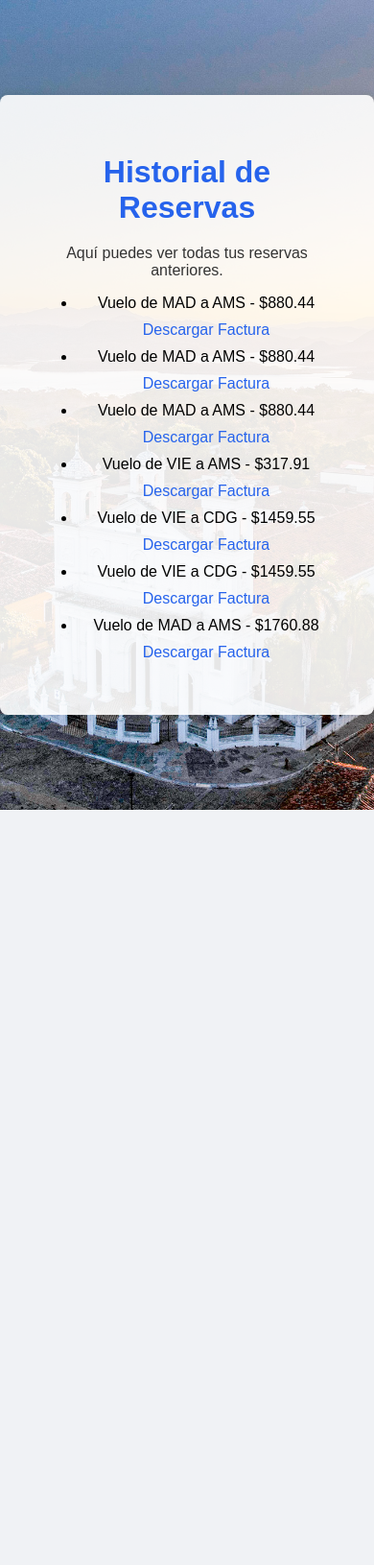
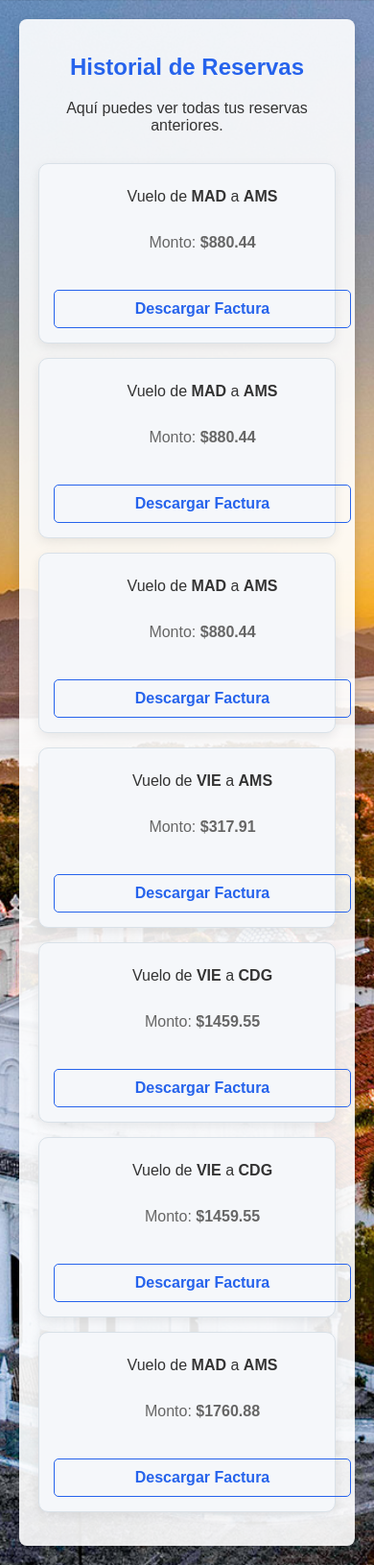
Before and after one commit to JereMaya22/EuroTrip, a Django app: page /historial/ in a window 390 px wide. Shown: the whole page at 96% size. Before the commit the page ends 844 px from the top, so only its background shows below. Run offline with Django 5.2, Linux system fonts and the light colour scheme; data comes from the database, SQL or seed files in the repository; both versions use the stored data as it was after the commit.

Commit message:
funcionatodoverga

```diff
--- a/EuroTrip/flights/Templates/Historial.html
+++ b/EuroTrip/flights/Templates/Historial.html
@@ -11,11 +11,16 @@
     <div class="container">
         <h1>Historial de Reservas</h1>
         <p>Aquí puedes ver todas tus reservas anteriores.</p>
-        <ul>
+        <ul class="historial-list">
             {% for pago in pagos %}
                 <li>
-                    Vuelo de {{ pago.origen }} a {{ pago.destino }} - ${{ pago.monto }}
-                    <a href="{% url 'recibo_pdf' pago.id %}">Descargar Factura</a>
+                    <div class="historial-item">
+                        <div class="info">
+                            <p class="details">Vuelo de <strong>{{ pago.origen }}</strong> a <strong>{{ pago.destino }}</strong></p>
+                            <p class="amount">Monto: <strong>${{ pago.monto }}</strong></p>
+                        </div>
+                        <a href="{% url 'recivo' pago.id %}" class="download-link">Descargar Factura</a>
+                    </div>
                 </li>
             {% endfor %}
         </ul>
--- a/EuroTrip/flights/urls.py
+++ b/EuroTrip/flights/urls.py
@@ -16,6 +16,6 @@ urlpatterns = [
     path('historial/', views.Historial,name='historial'),
     path("create-payment/", views.create_payment, name="create_payment"),
     path('payment/execute/', views.execute_payment, name='execute_payment'),
-    path('recivo/<int:pago_id>/', views.Recivo, name='recivo'),
-    path('recibo/<int:pago_id>/', views.resivoPDF, name='recibo_pdf'),
+    path('recivo/', views.Recivo, name='recivo'),
+    path('recivo/<int:pago_id>/', views.PDFRecibo.as_view(), name='recivo'),
 ]
--- a/EuroTrip/flights/views.py
+++ b/EuroTrip/flights/views.py
@@ -225,7 +225,7 @@ def search_flights(request):
 
         # Aquí puedes hacer la llamada a la API de Amadeus
         amadeus_api_url = 'https://test.api.amadeus.com/v2/shopping/flight-offers'
-        amadeus_api_key = 'I35Ap8nTQDyXGqAHB8EAKlcKALB7'  # Reemplaza con tu nuevo token de acceso
+        amadeus_api_key = 'EkIZsEnfgC4lEfi9VhZ1eNK7taKp'  # Reemplaza con tu nuevo token de acceso
 
         params = {
             'originLocationCode': origen_code,
@@ -270,8 +270,8 @@ def create_payment(request):
             "intent": "sale",
             "payer":{"payment_method":"paypal"},
             "redirect_urls":{
-                "return_url": "http://127.0.0.1:8000/payment/execute",
-                "cancel_url": "http://127.0.0.1:8000/payment/cancel",
+                "return_url": "http://127.0.0.1:8001/payment/execute",
+                "cancel_url": "http://127.0.0.1:8001/payment/cancel",
             },
             "transactions": [{
                 "amount":{
@@ -316,35 +316,34 @@ def Recivo(request):
 
         return JsonResponse({"success": True})
 
-def resivoPDF(request):
-    class PDFRecibo(View):
-            def get(self, request, *args, **kwargs):
-                # Obtén el pago correspondiente a través de parámetros de la URL o alguna otra forma
-                pago_id = kwargs.get('pago_id')
-                pago = Pago.objects.get(id=pago_id)
 
-                # Renderiza el HTML para el PDF
-                context = {
-                    'origen': pago.origen,
-                    'destino': pago.destino,
-                    'monto': pago.monto,
-                    'fecha_salida': pago.fecha_salida,
-                    'fecha_llegada': pago.fecha_llegada,
-                }
-                html = render_to_string('recibo.html', context)
+class PDFRecibo(View):
+    def get(self, request, *args, **kwargs):
+        # Obtén el pago correspondiente a través de parámetros de la URL o alguna otra forma
+        pago_id = kwargs.get('pago_id')
+        pago = Pago.objects.get(id=pago_id)
 
-                # Genera el PDF
-                response = HttpResponse(content_type='application/pdf')
-                response['Content-Disposition'] = f'attachment; filename="recibo_{pago_id}.pdf"'
+        # Renderiza el HTML para el PDF
+        context = {
+            'origen': pago.origen,
+            'destino': pago.destino,
+            'monto': pago.monto,
+            'fecha_salida': pago.fecha_salida,
+            'fecha_llegada': pago.fecha_llegada,
+        }
+        html = render_to_string('recibo.html', context)
 
-                # Crea el PDF a partir del HTML
-                pisa_status = pisa.CreatePDF(html, dest=response)
+        # Genera el PDF
+        response = HttpResponse(content_type='application/pdf')
+        response['Content-Disposition'] = f'attachment; filename="recibo_{pago_id}.pdf"'
 
-                if pisa_status.err:
-                    return HttpResponse('Error generando PDF')
+        # Crea el PDF a partir del HTML
+        pisa_status = pisa.CreatePDF(html, dest=response)
 
-                return response
-    return redirect('recivo')
+        if pisa_status.err:
+            return HttpResponse('Error generando PDF')
+
+        return response
 
 
 def execute_payment(request):
--- a/EuroTrip/static/styles/stylesHistorial.css
+++ b/EuroTrip/static/styles/stylesHistorial.css
@@ -9,7 +9,7 @@ body {
     display: flex;
     justify-content: center;
     align-items: center;
-    height: 100vh;
+    min-height: 100vh;
 }
 
 /* Estilo del contenedor */
@@ -17,50 +17,111 @@ body {
     background-color: rgba(255, 255, 255, 0.9); /* Fondo semitransparente */
     padding: 40px;
     border-radius: 8px;
-    box-shadow: 0 0 10px rgba(0, 0, 0, 0.1);
+    box-shadow: 0 4px 12px rgba(0, 0, 0, 0.15);
     max-width: 800px;
-    width: 100%;
+    width: 90%;
     text-align: center;
+    margin: 20px;
 }
 
 /* Estilo del encabezado */
 h1 {
     margin-bottom: 20px;
     color: #2663ec;
+    font-size: 1.8em;
 }
 
-/* Estilo de los párrafos */
+/* Estilo del párrafo de descripción */
 p {
-    margin: 10px 0;
+    margin: 10px 0 30px 0;
     font-size: 16px;
     color: #333;
 }
 
-/* Estilo del botón */
-button {
-    background-color: #2663ec;
-    color: white;
-    border: none;
-    border-radius: 5px;
-    cursor: pointer;
-    padding: 10px;
-    font-size: 16px;
-    transition: background-color 0.3s;
-    width: 100%;
+/* Estilo de los elementos de la lista */
+.historial-list {
+    list-style-type: none;
+    padding: 0;
+    margin: 0;
 }
 
-button:hover {
-    background-color: #0c41bd;
+.historial-list li {
+    margin-bottom: 15px;
 }
 
-/* Estilo de los enlaces */
-a {
+.historial-item {
+    background-color: #f5f7fa;
+    border: 1px solid #d9e1e8;
+    border-radius: 10px;
+    padding: 20px;
+    box-shadow: 0 4px 12px rgba(0, 0, 0, 0.08);
+    color: #333;
+    display: flex;
+    justify-content: space-between;
+    align-items: center;
+    transition: box-shadow 0.3s ease, transform 0.2s ease;
+    flex-wrap: wrap;
+}
+
+.historial-item:hover {
+    box-shadow: 0 8px 20px rgba(0, 0, 0, 0.15);
+    transform: translateY(-3px);
+}
+
+/* Ajustes de texto en cada elemento */
+.details {
+    font-size: 1.1em;
+    color: #333;
+}
+
+.amount {
+    font-size: 1em;
+    color: #666;
+    margin-top: 5px;
+}
+
+/* Enlace de descarga */
+.download-link {
     color: #2663ec;
     text-decoration: none;
-    display: block;
-    margin: 10px 0;
+    font-weight: bold;
+    padding: 10px 15px;
+    border: 1px solid #2663ec;
+    border-radius: 5px;
+    transition: background-color 0.3s, color 0.3s;
+    margin-top: 10px;
+    text-align: center;
 }
 
-a:hover {
-    text-decoration: underline;
+.download-link:hover {
+    background-color: #2663ec;
+    color: #fff;
+    box-shadow: 0 4px 12px rgba(0, 0, 0, 0.15);
 }
+
+/* Media Queries para pantalla pequeña */
+@media (max-width: 768px) {
+    .container {
+        padding: 20px;
+    }
+
+    h1 {
+        font-size: 1.5em;
+    }
+
+    .historial-item {
+        padding: 15px;
+        flex-direction: column;
+        text-align: center;
+    }
+
+    .download-link {
+        width: 100%;
+    }
+}
+
+@media (max-width: 480px) {
+    .details, .amount {
+        font-size: 1em;
+    }
+}
```
Also changed, not shown: EuroTrip/flights/Templates/recibo.html (+44 -4 lines), EuroTrip/db.sqlite3.
